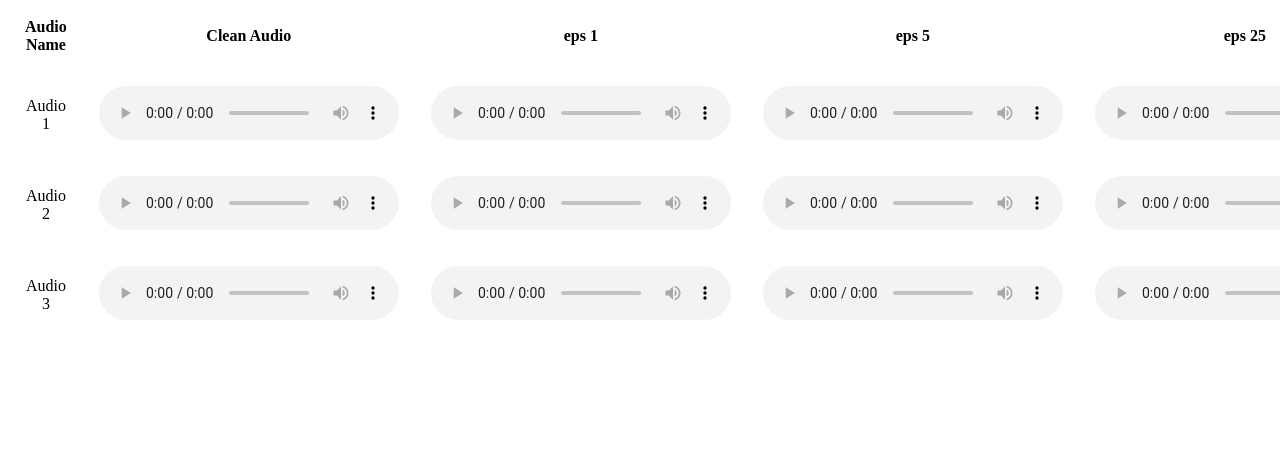
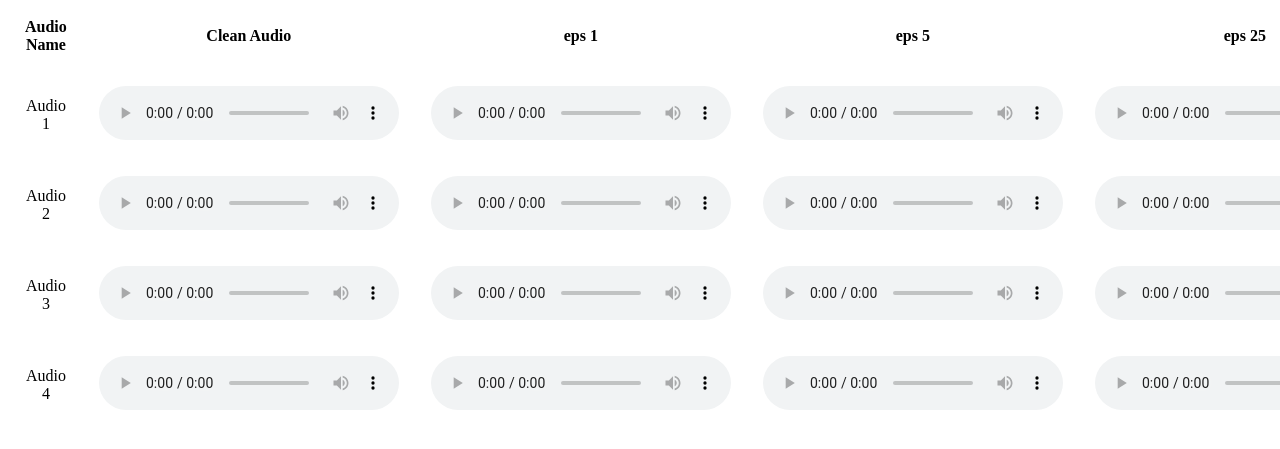
Before and after one commit to XMHZZ2018/adv-transfer-demo, a plain HTML site: page index.html in a window 1280 px wide. Shown: the part 79-528 px from the top of the page. Drawn offline with Linux system fonts and the light colour scheme.

Commit message:
Update index.html

```diff
--- a/index.html
+++ b/index.html
@@ -105,6 +105,33 @@
       </audio>
     </td>
   </tr>
+  <tr>
+    <td>Audio 4</td>
+    <td>
+      <audio controls>
+        <source src="audio_sample/LA_D_1317619.wav" type="audio/wav">
+        Your browser does not support the audio element.
+      </audio>
+    </td>
+    <td>
+      <audio controls>
+        <source src="audio_sample/LA_D_1317619_adv_1.0.wav" type="audio/wav">
+        Your browser does not support the audio element.
+      </audio>
+    </td>
+    <td>
+      <audio controls>
+        <source src="audio_sample/LA_D_1317619_adv_5.0.wav" type="audio/wav">
+        Your browser does not support the audio element.
+      </audio>
+    </td>
+    <td>
+      <audio controls>
+        <source src="audio_sample/LA_D_1317619_adv_25.0.wav" type="audio/wav">
+        Your browser does not support the audio element.
+      </audio>
+    </td>
+  </tr>
 </table>
 
 </body>
```
